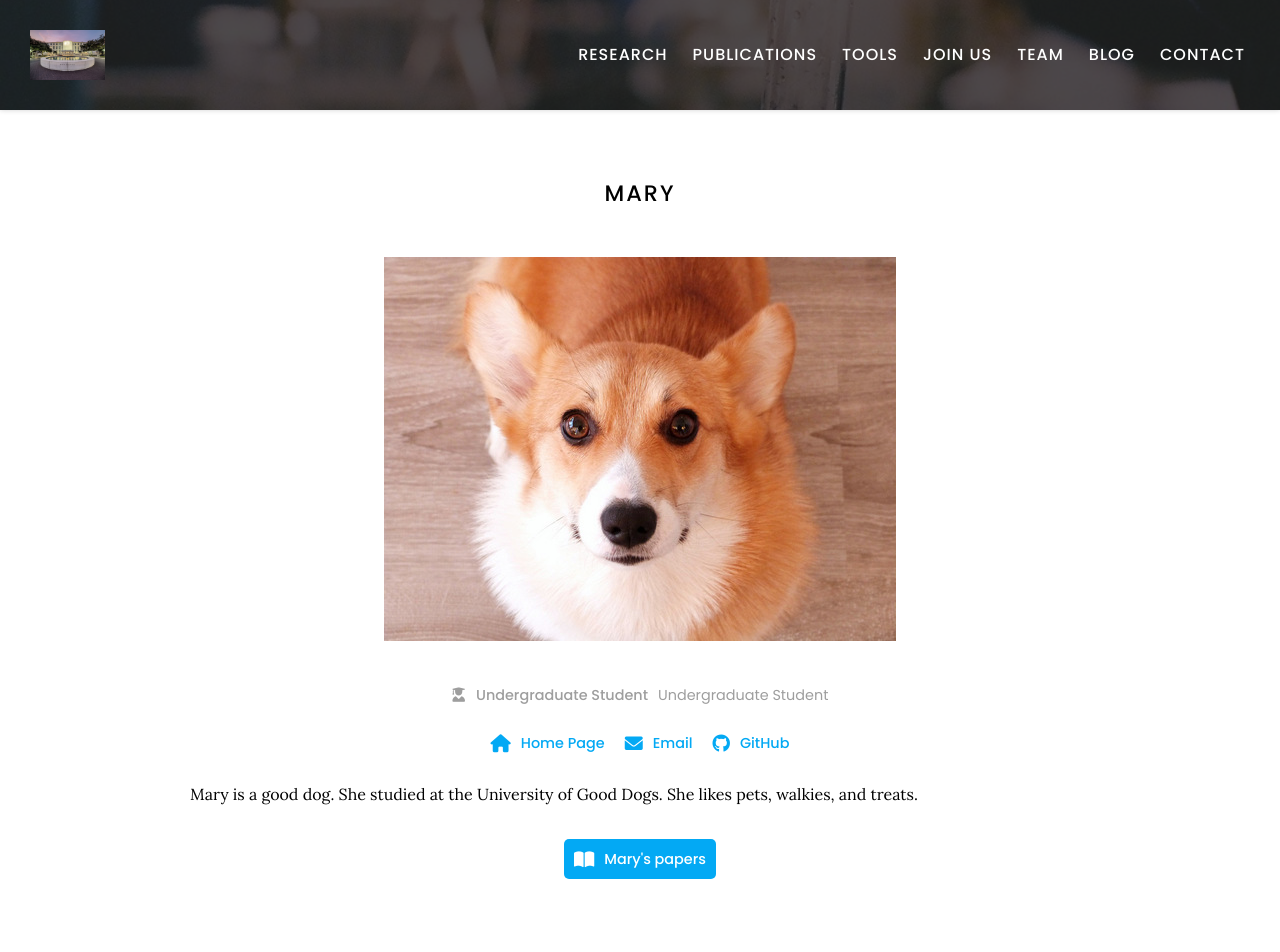
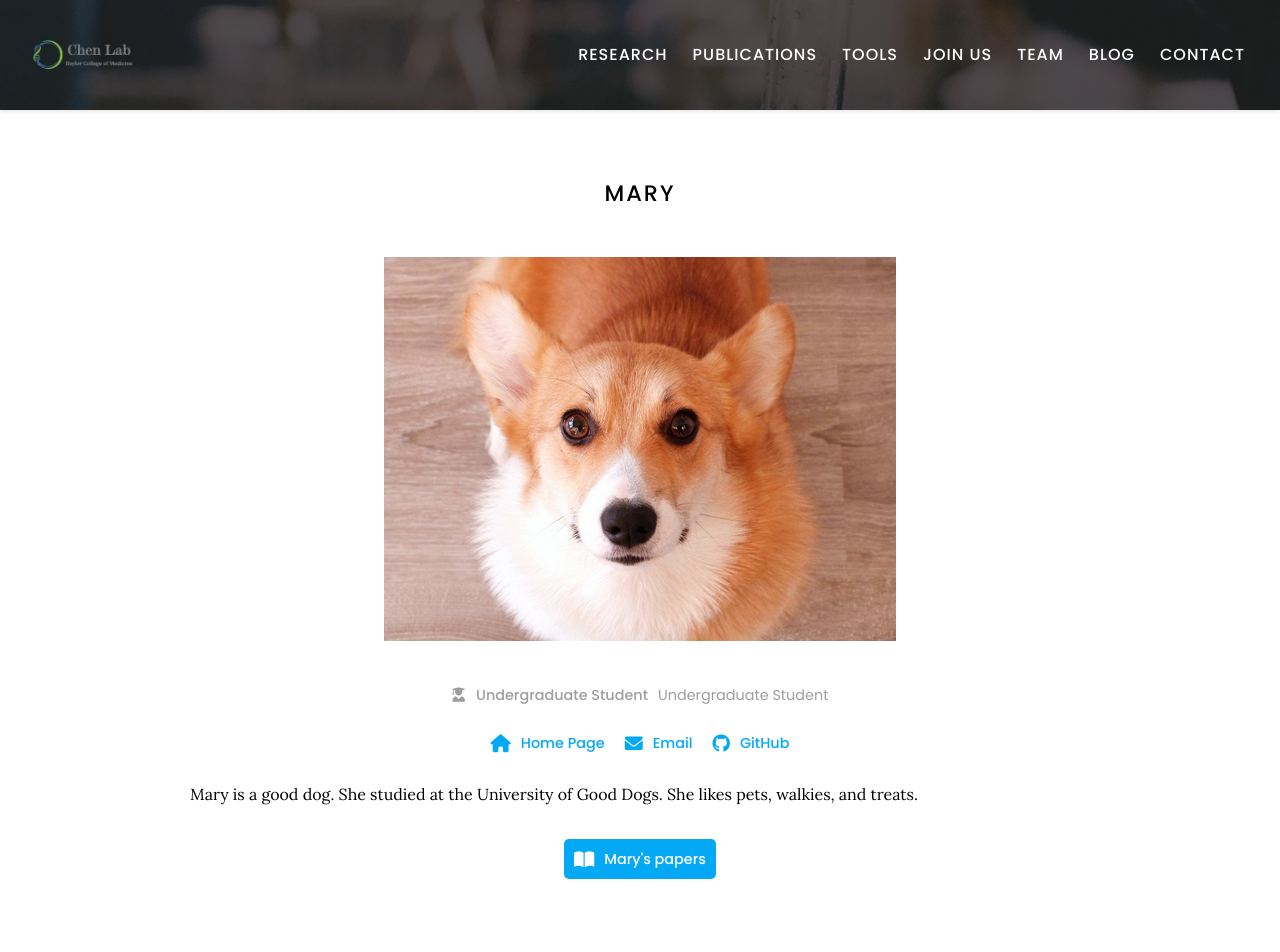
Before and after one commit to wmeng1018/Chen-lab-website, a Jekyll site: the page built from _members/Mary.md, in a window 1280 px wide. Shown: the top 952 px of the page. Built offline with Jekyll 4.4.1, drawn with Linux system fonts in a browser that asks for light colours; grey boxes are pictures that could not be loaded.

Commit message:
Update _config.yaml

```diff
--- a/_config.yaml
+++ b/_config.yaml
@@ -3,7 +3,7 @@
 title: Chen Lab
 subtitle: The Website of Chen Lab
 description: Welcome to the Chen Lab!
-logo: images/BCM.jpeg
+logo: images/62D7E28B-194C-4060-B338-848CA506327F.png
 logo-text: false
 header: images/background.jpg
 footer: images/background.jpg
```
